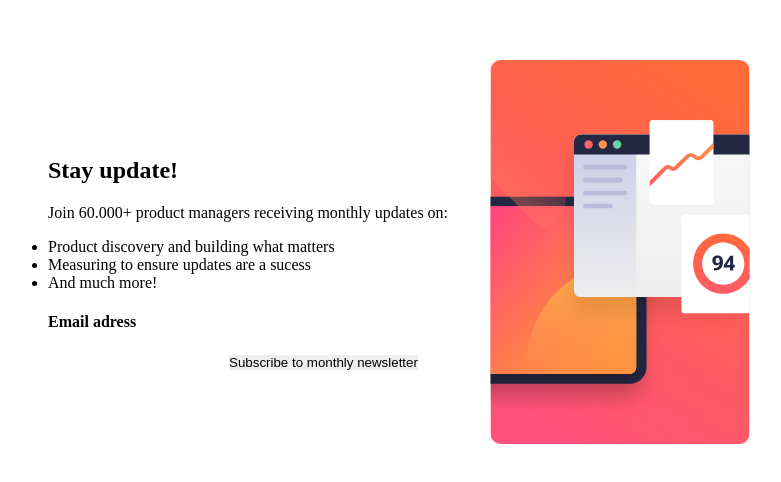
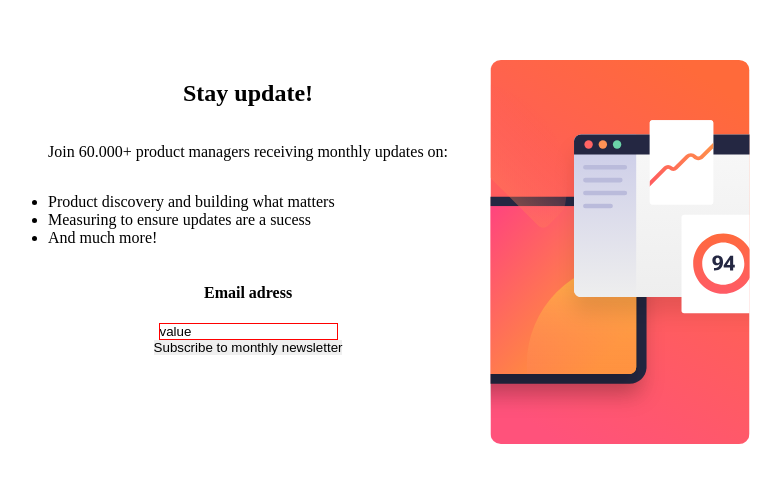
Before and after one commit to bielRodriguesBatista/Menu-Responsive, a plain HTML site: page index.html in a window 1280 px wide. Shown: the part 140-622 px from the top of the page, without its empty margins (272-1053 px from the left). Drawn offline with Linux system fonts and the light colour scheme.

Commit message:
Inciando funcionalidades do popup

```diff
--- a/base.css
+++ b/base.css
@@ -4,23 +4,37 @@
     border: 0;
 }
 
-.container {
-    height: 100%;
-    width: 100%;
-}
-
-.container-two{
+.container{
     display: flex;
     position: absolute;
     left: 25%;
     top: 25%;
-    justify-content: center;
-    align-items: center;
     max-width: 1440px;
     max-height: 900px;
+}
+
+.title {
+    text-align: center;
+}
+
+.cnt-and-topics {
+    display: flex;
+    flex-direction: column;
+    justify-content: space-between;
 }
 
 .image {
     width: 344px;
     height: 384px;
 }
+
+.btn_email {
+    display: flex;
+    flex-direction: column;
+    align-items: center;
+}
+
+input {
+    border: 1px solid red;
+
+}
--- a/index.html
+++ b/index.html
@@ -6,12 +6,13 @@
   <meta http-equiv="X-UA-Compatible" content="IE=edge">
   <meta name="viewport" content="width=device-width, initial-scale=1.0">
   <link rel="stylesheet" href="./base.css">
+  <script rel="./function.js"></script>
   <title>Document</title>
 </head>
 
 <body>
   <section class="container">
-    <section class="container-two">
+
     <div class="cnt"> <!--cnt = minha abreviação para "Content"-->
       <div class="cnt-and-topics">
         <h2 class="title">Stay update!</h2>
@@ -24,16 +25,16 @@
           <li> And much more!</li>
         </ul>
       </div>
-        <div class="btn-&-email">
+      <div class="btn_email">
         <h4>Email adress</h4>
-          <input class="input">
-          <button>Subscribe to monthly newsletter</button>
+        <input placeholder="Seu e-mail aqui" class="input" value="value">
+        <button onclick="verifyData()" class="button" type="submit">Subscribe to monthly newsletter</button>
       </div>
     </div>
     <section class="only-image">
       <img class="image" src="./assets/images/illustration-sign-up-desktop.svg">
     </section>
-    </section>
+
   </section>
 </body>
 
```
Also changed, not shown: function.js (+17 -0 lines). Lines whose indentation alone changed are shown as unchanged.
